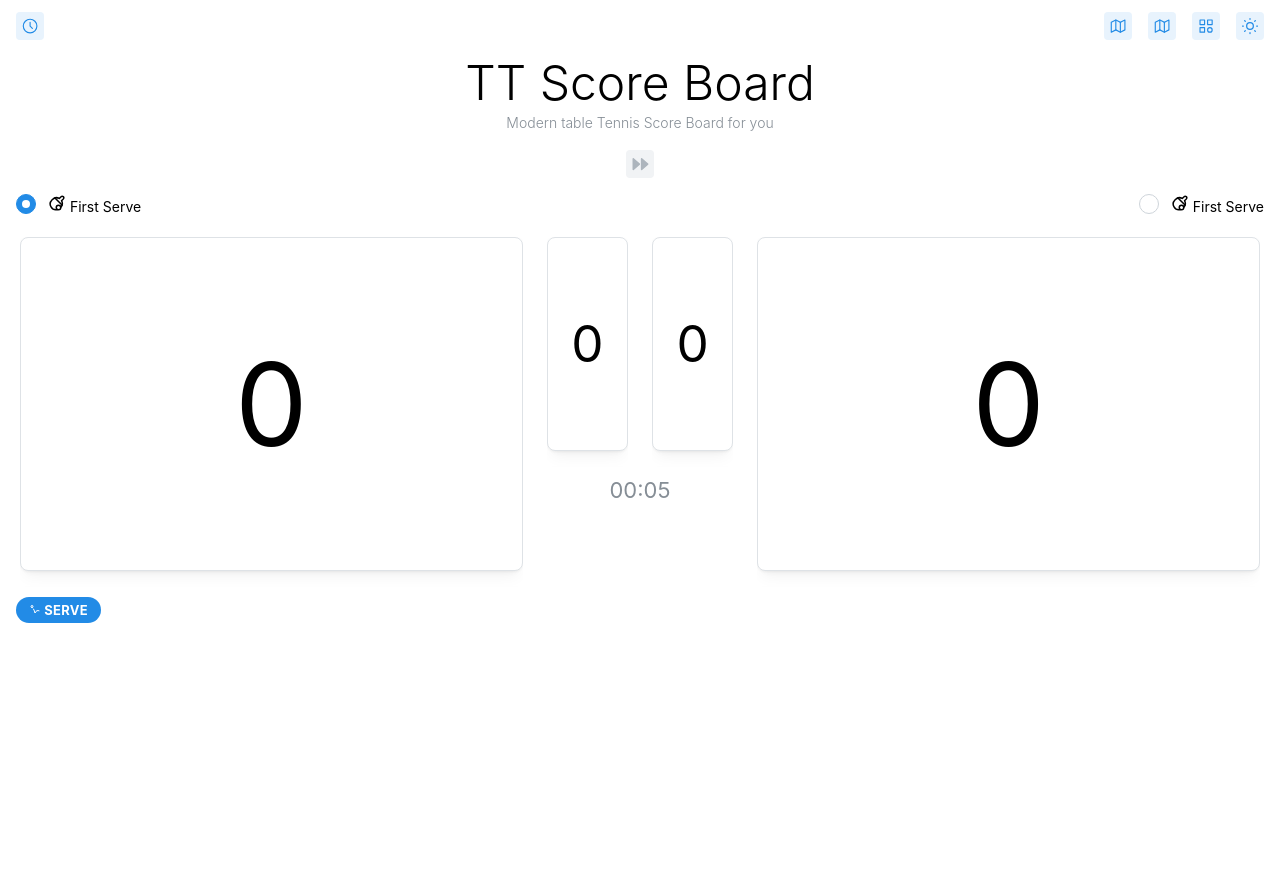
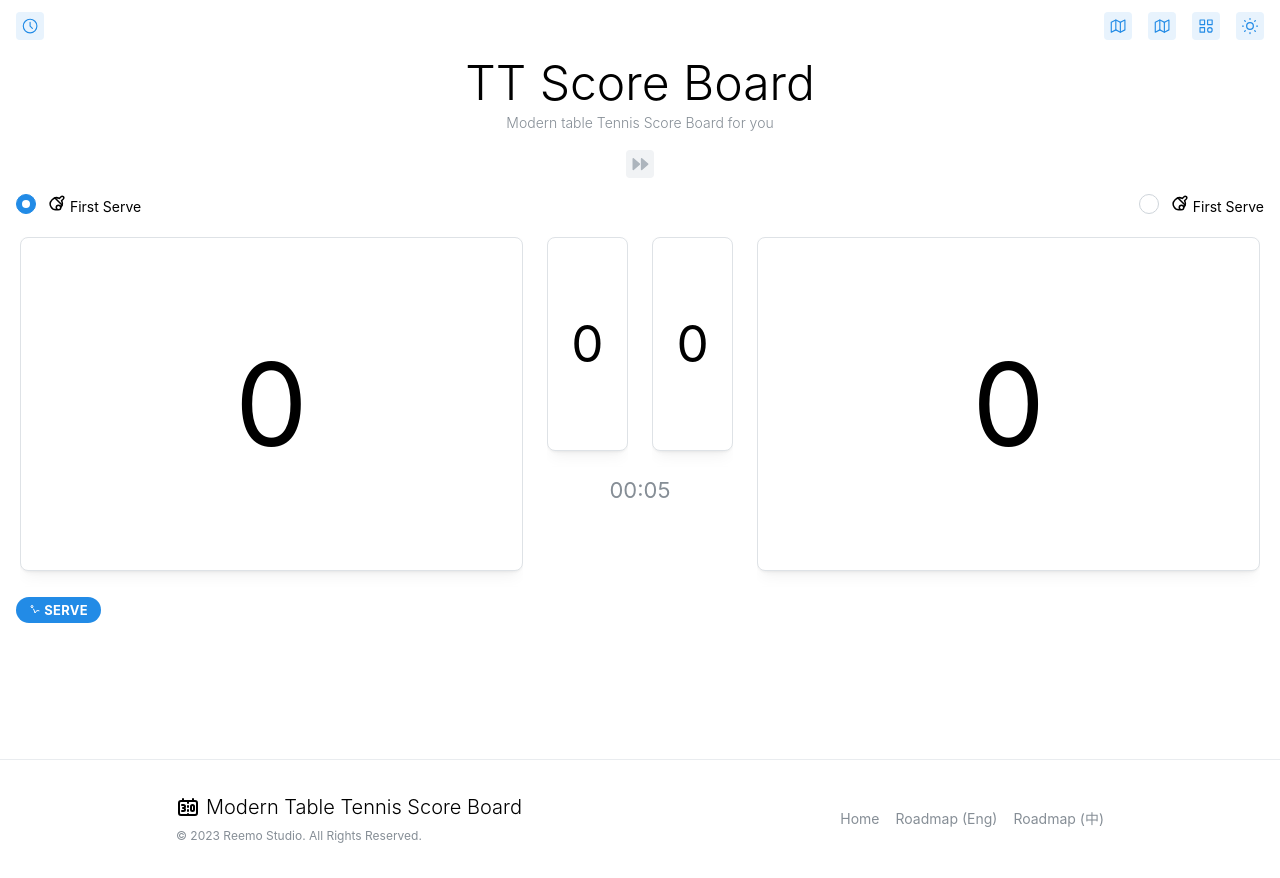
Before and after one commit to r48n34/Modern-Table-Tennis-Score-Board, a React (Vite) app: page / in a window 1280 px wide. Before the commit the page ends 800 px from the top, so only its background shows below. Built offline with nearby package versions, Linux system fonts and the light colour scheme.

Commit message:
Add road map UI

```diff
--- a/index.html
+++ b/index.html
@@ -13,7 +13,7 @@
     <meta name="description" content="Modern Table Tennis Score Board" />
 
     <meta name="keywords" content="HTML, Table Tennis Score board online, Table Tennis, Table Tennis ball">
-    <meta name="author" content="Reemo Ng">
+    <meta name="author" content="Reemo Studio">
     <meta name="google-site-verification" content="MSmy-J4XDNXLBlFKqvooWG7RzHPvXmjhSo1BWtgF40E" >
 
     <meta property="og:title" content="Modern Table Tennis Score Board - Home"/>
--- /dev/null
+++ b/src/components/common/BackBtn.tsx
@@ -0,0 +1,19 @@
+import { ActionIcon, Tooltip } from '@mantine/core'
+import { useNavigate } from "react-router-dom";
+import { IconArrowLeft } from '@tabler/icons-react'
+
+function BackBtn() {
+
+    const navigate = useNavigate();
+    // const goBack = () => navigate(-1);
+
+    return (
+        <Tooltip label="Back">
+        <ActionIcon variant="subtle" aria-label="Back" onClick={() => navigate(-1)}>
+            <IconArrowLeft style={{ width: '70%', height: '70%' }} stroke={1.5} />
+        </ActionIcon>
+        </Tooltip>
+    )
+}
+
+export default BackBtn
--- /dev/null
+++ b/src/components/common/FooterComp.tsx
@@ -0,0 +1,64 @@
+import { Container, Group, Anchor, Text, Box } from '@mantine/core';
+import { useNavigate } from 'react-router-dom';
+import { IconScoreboard } from '@tabler/icons-react';
+
+import classes from '../../style/FooterSimple.module.css';
+
+const links = [
+    { link: '/', label: 'Home', format: "internal" },
+    { link: '/roadmap/en', label: 'Roadmap (Eng)', format: "internal" },
+    { link: '/roadmap/ch', label: 'Roadmap (中)', format: "internal" },
+    // { link: '/legal', label: 'Legal', format: "internal" },
+    // { link: 'https://github.com/r48n34/local-tools', label: 'Github', format: "external" },
+];
+
+function FooterComp() {
+    const navigate = useNavigate();
+
+    const items = links.map((link) => (
+        <Anchor<'a'>
+            c="dimmed"
+            key={link.label}
+            href={link.link}
+            onClick={(event) => {
+                event.preventDefault();
+                if (link.format === "internal") {
+                    navigate(link.link)
+                }
+                else {
+                    !!window && window.open(link.link, '_blank')
+                }
+            }}
+            size="sm"
+        >
+            {link.label}
+        </Anchor>
+    ));
+
+    return (
+        <div className={classes.footer} style={{ minHeight: "100%" }}>
+            <Container className={classes.inner}>
+                <Box>
+                    <Group>
+                        <IconScoreboard size={24} />
+                        <Text fw={300} fz={20} ml={-10}>
+                            Modern Table Tennis Score Board
+                        </Text>
+                    </Group>
+
+                    <Text c="dimmed" fz={12} mt={4}>
+                        © {new Date().getFullYear()} Reemo Studio. All Rights Reserved.
+                    </Text>
+                </Box>
+
+                <Group className={classes.links}>
+                    {items}
+                </Group>
+
+
+            </Container>
+        </div>
+    );
+}
+
+export default FooterComp
--- a/src/components/roadMap/RoadMapComp.tsx
+++ b/src/components/roadMap/RoadMapComp.tsx
@@ -3,6 +3,8 @@ import '@xyflow/react/dist/style.css';
 
 import { roadMapEdgesEn, roadMapNodesEn } from './roadmapNodesEn';
 import { roadMapEdgesCh, roadMapNodesCh } from './roadmapNodesCh';
+import BackBtn from '../common/BackBtn';
+import { Card, Container, Box, Group, Text } from '@mantine/core';
 
 interface RoadMapCompProps {
     lang: "en" | "ch"
@@ -10,8 +12,21 @@ interface RoadMapCompProps {
 
 function RoadMapComp({ lang = "en" }: RoadMapCompProps) {
     return (
-        <>
-            <div style={{ width: '100vw', height: '100vh', backgroundColor: "white", color: "black" }}>
+        <Container fluid>
+
+            <Group mt={20} mb={6}>
+                <BackBtn />
+            </Group>
+
+            <Text ta="center" fz="xl" fw={300}>
+                Table Tennis Training Roadmap
+            </Text>
+            <Text ta="center" mb={12} fz="sm" fw={300} c="dimmed">
+                Updated at: 12/02/2025
+            </Text>
+
+            <Card shadow="sm" padding="lg" radius="md" withBorder>
+                <Box style={{ width: '100%', height: '78vh', backgroundColor: "white", color: "black" }}>
                     <ReactFlow
                         nodes={lang == "en" ? roadMapNodesEn : roadMapNodesCh}
                         edges={lang == "en" ? roadMapEdgesEn : roadMapEdgesCh}
@@ -19,8 +34,9 @@ function RoadMapComp({ lang = "en" }: RoadMapCompProps) {
                         <Background />
                         <Controls />
                     </ReactFlow>
-            </div>
-        </>
+                </Box>
+            </Card>
+        </Container>
     )
 }
 
--- a/src/pages/BigScoreOnePages.tsx
+++ b/src/pages/BigScoreOnePages.tsx
@@ -1,5 +1,6 @@
 import BigScoreBoard from "../components/BigScoreBoard";
 import { Helmet } from "react-helmet-async";
+import FooterComp from "../components/common/FooterComp";
 
 function BigScoreOnePages() {
     return (
@@ -9,6 +10,8 @@ function BigScoreOnePages() {
             </Helmet>
 
             <BigScoreBoard showTitle={true} />
+
+            <FooterComp />
         </>
     )
 }
--- /dev/null
+++ b/src/style/FooterSimple.module.css
@@ -0,0 +1,22 @@
+.footer {
+    margin-top: rem(120px);
+    border-top: rem(1px) solid light-dark(var(--mantine-color-gray-2), var(--mantine-color-dark-5));
+  }
+
+  .inner {
+    display: flex;
+    justify-content: space-between;
+    align-items: center;
+    padding-top: var(--mantine-spacing-xl);
+    padding-bottom: var(--mantine-spacing-xl);
+
+    @media (max-width: $mantine-breakpoint-xs) {
+      flex-direction: column;
+    }
+  }
+
+  .links {
+    @media (max-width: $mantine-breakpoint-xs) {
+      margin-top: var(--mantine-spacing-md);
+    }
+  }
```
Lines whose indentation alone changed are shown as unchanged.
